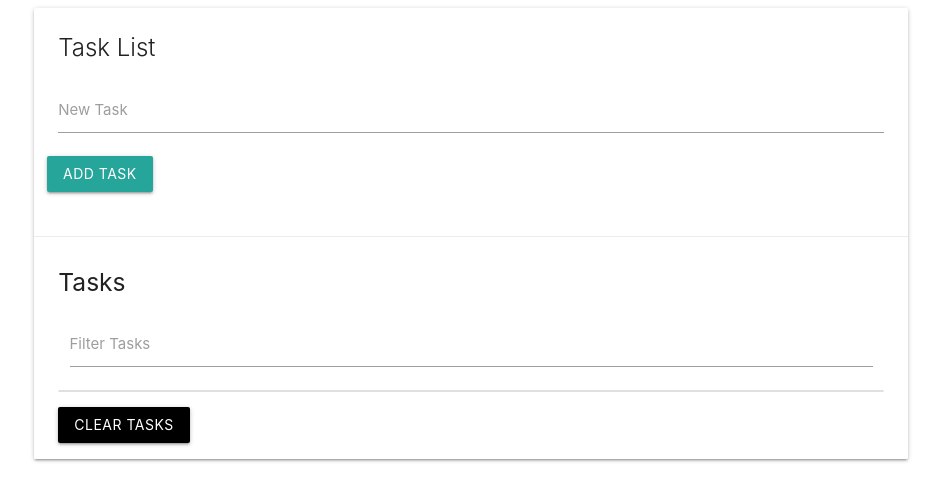
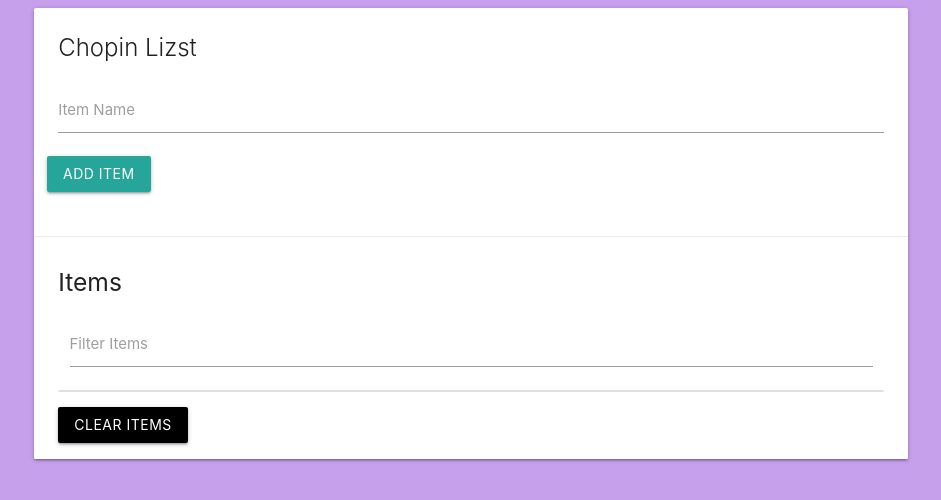
Before and after one commit to llama5476/tasklist, a plain HTML site: page index.html in a window 1280 px wide. Shown: the whole page, without its empty margins (169-1110 px from the left). Drawn offline with nearby package versions, Linux system fonts and the light colour scheme.

Commit message:
Update index.html

```diff
--- a/index.html
+++ b/index.html
@@ -4,11 +4,14 @@
    <meta charset="UTF-8">
    <meta name="viewport" content="width=device-width, initial-scale=1.0">
    <meta http-equiv="X-UA-Compatible" content="ie=edge">
-    <!-- Materialize Compiled and minified CSS -->
-    <link rel="stylesheet" href="https://cdnjs.cloudflare.com/ajax/libs/materialize/1.0.0-beta/css/materialize.min.css">
-    <!--Bootstrap Font Awesome-->
+   <link rel="stylesheet" href="https://cdnjs.cloudflare.com/ajax/libs/materialize/1.0.0-rc.2/css/materialize.min.css">
    <link href="https://stackpath.bootstrapcdn.com/font-awesome/4.7.0/css/font-awesome.min.css" rel="stylesheet" integrity="sha384-wvfXpqpZZVQGK6TAh5PVlGOfQNHSoD2xbE+QkPxCAFlNEevoEH3Sl0sibVcOQVnN" crossorigin="anonymous">
-    <title>Task List</title>
+   <style>
+   body {
+      background-color: rgb(199, 160, 236);
+   }
+   </style>
+   <title>Shopping List</title>
 </head>
 <body>
    <div class="container">
@@ -16,41 +19,36 @@
          <div class="col s12">
             <div id="main" class="card">
                <div class="card-content">
-                        <span class="card-title">Task List</span>
+                  <span class="card-title">Chopin Lizst</span>
                   <div class="row">
-                            <form id="task-form">
+                     <form id="item-form">
                         <div class="input-field col s12">
-                                    <input type="text" name="task" id="task">
-                                    <label for="task">New Task</label>
+                           <input type="text" name="item" id="item">
+                           <label for="item">Item Name</label>
                         </div>
-                                <input type="submit" value="Add Task" class="btn">
+                        <input type="submit" value="Add Item" class="btn">
                      </form>
                   </div>
                </div>
                <div class="card-action">
-                        <h5 id="task-title">Tasks</h5>
+                  <h5 id="item-title">Items</h5>
                   <div class="input-field col s12">
                         <input type="text" name="filter" id="filter">
-                            <label for="filter">Filter Tasks</label>
+                        <label for="filter">Filter Items</label>
                   </div>
                   <ul class="collection"></ul>
-                        <a href="#" class="clear-tasks btn black">Clear Tasks</a>
+                  <a href="#" class="clear-items btn black">Clear Items</a>
                </div>
             </div>
          </div>
       </div>
    </div>
 
-    <!--jquery-->
-    <script src="https://code.jquery.com/jquery-3.3.1.js"
+      <script
+      src="https://code.jquery.com/jquery-3.3.1.js"
       integrity="sha256-2Kok7MbOyxpgUVvAk/HJ2jigOSYS2auK4Pfzbm7uH60="
-    crossorigin="anonymous">
-    </script>
-    <!-- Compiled and minified JavaScript -->
-    <script src="https://cdnjs.cloudflare.com/ajax/libs/materialize/1.0.0-beta/js/materialize.min.js">
-    </script>
+      crossorigin="anonymous"></script>
+   <script src="https://cdnjs.cloudflare.com/ajax/libs/materialize/1.0.0-rc.2/js/materialize.min.js"></script>
    <script src="app.js"></script>
-
-
 </body>
 </html>
```
Lines whose indentation alone changed are shown as unchanged.
